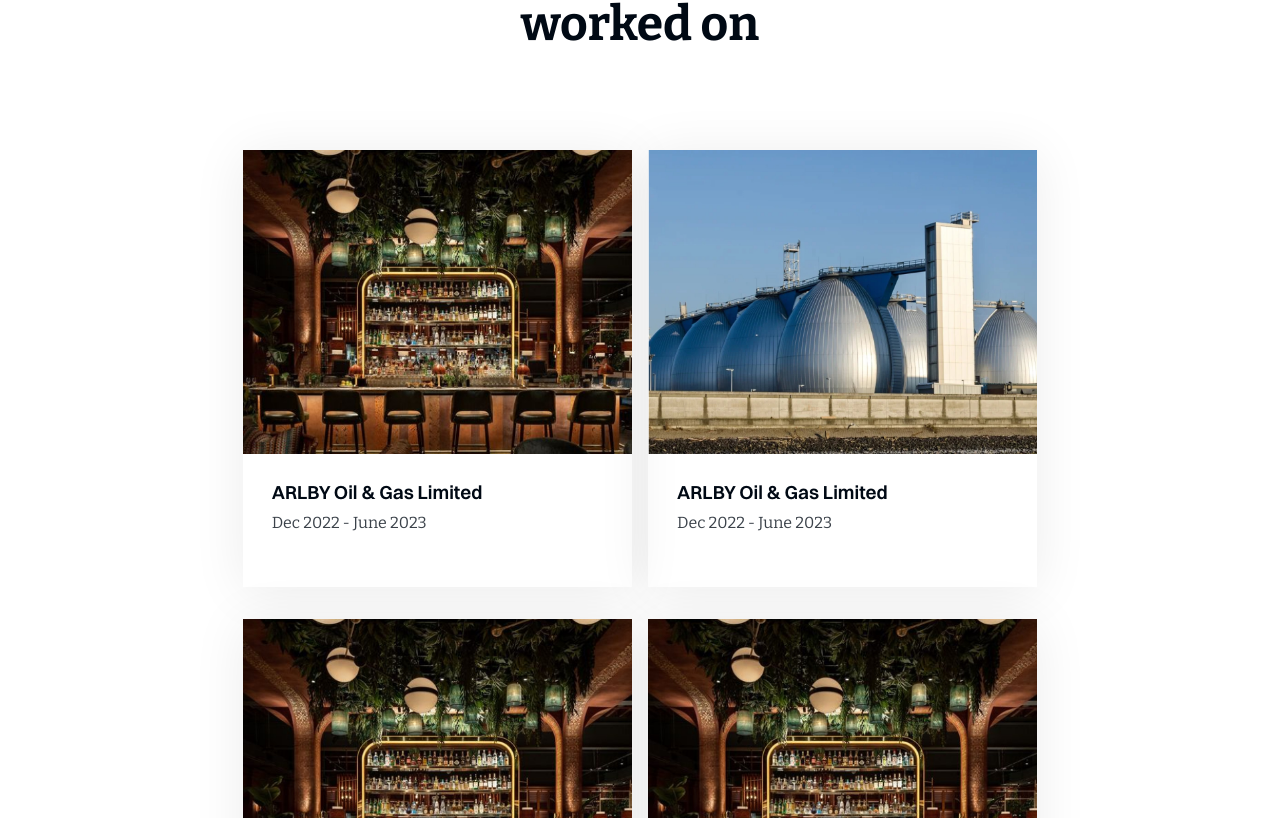
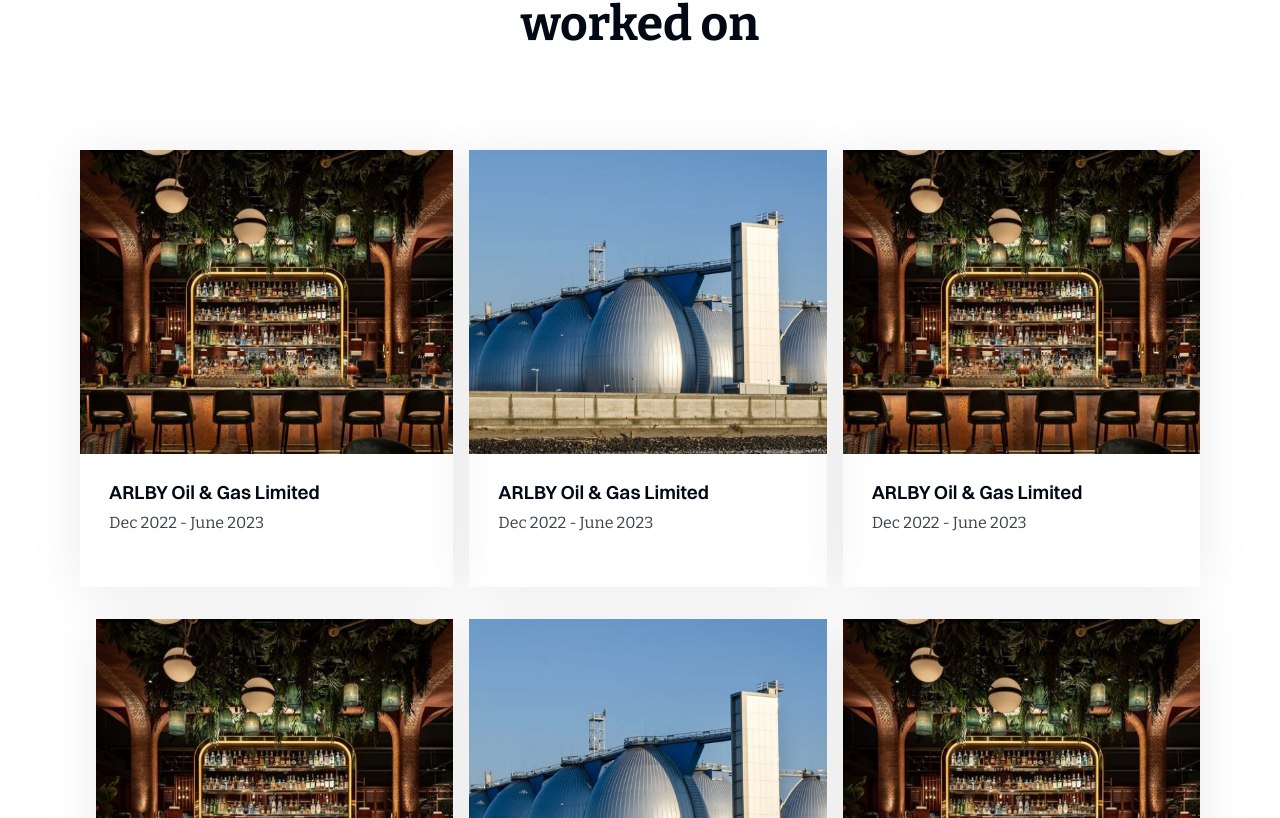
Before and after one commit to Paul-emas/Gasavant, a Next.js app: page /projects in a window 1280 px wide. Shown: the part 1962-2780 px from the top of the page. Built offline with nearby package versions, Linux system fonts and the light colour scheme.

Commit message:
fix project card

```diff
--- a/components/atoms/project-card/ProjectCard.tsx
+++ b/components/atoms/project-card/ProjectCard.tsx
@@ -15,7 +15,7 @@ const ProjectCard: React.FC<ProjectCardProps> = ({
   desc,
 }) => {
   return (
-    <div className="float-shadow h-[437px] w-[389.33px] overflow-hidden">
+    <div className="float-shadow h-[437px] w-full overflow-hidden">
       <div className="relative h-[304px] w-full">
         <Image
           src={imageUrl}
--- a/components/organisms/project-list/ProjectList.tsx
+++ b/components/organisms/project-list/ProjectList.tsx
@@ -46,9 +46,11 @@ const ProjectList: React.FC = () => {
       <div className="container mx-auto bg-white px-20 2xl:px-40">
         <SectionHeading title="Here’s a list of projects we worked on" />
         <div className="mt-[97px]">
-          <div className="flex flex-wrap justify-center gap-y-8 gap-x-4">
+          <div className="grid grid-cols-3 gap-y-8 space-x-4">
             {projectsData.map((project) => (
-              <ProjectCard key={project.title} {...project} />
+              <div key={project.title}>
+                <ProjectCard {...project} />
+              </div>
             ))}
           </div>
         </div>
```
